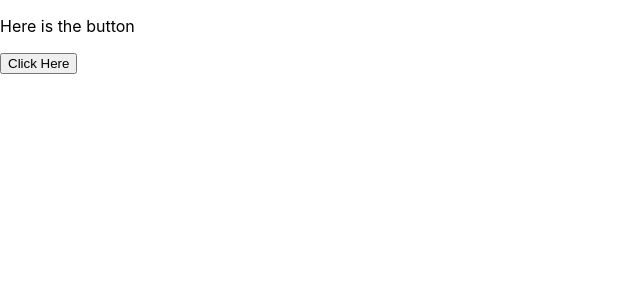
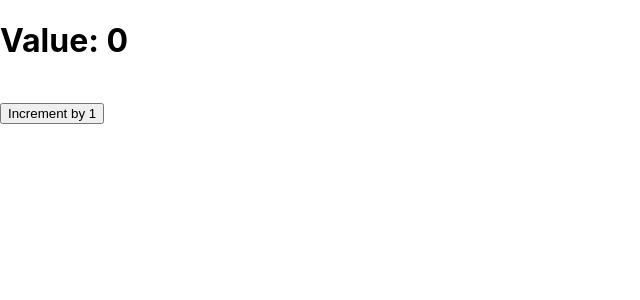
Before and after one commit to Hdonge/react-basic, a React (Create React App) app in the folder myapp/: page / in a window 1280 px wide. Shown: the top 300 px of the page, without its empty margins (0-640 px from the left). Built offline with nearby package versions, Linux system fonts and the light colour scheme.

Commit message:
added Counter using react states

```diff
--- a/myapp/src/App.js
+++ b/myapp/src/App.js
@@ -4,14 +4,26 @@ import logo from './logo.svg';
 import './App.css';
 
 class App extends Component {
+
+  constructor() {
+    super();
+    this.state = {
+      count: 0
+    };
+  };
+
   btnClick() {
-    console.log("button clicked................");
-  }
+    this.setState({
+      count: this.state.count + 1
+    });
+  };
+
   render() {
     return (
       <div>
-        <p>Here is the button</p>
-        <button onClick={this.btnClick}>Click Here</button>
+        <h1>Value: {this.state.count}</h1>
+        <br />
+        <button onClick={this.btnClick.bind(this)}>Increment by 1</button>
       </div>
     );
   }
```
